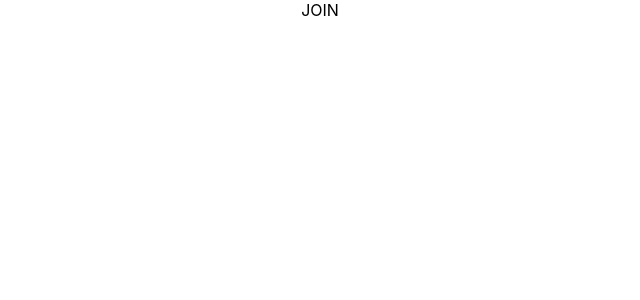
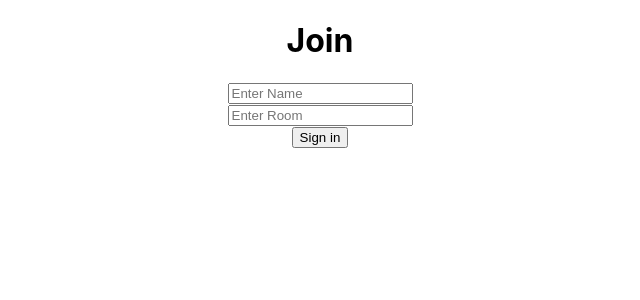
Before and after one commit to dotrider/sliding_intoDms, a React (Create React App) app: page / in a window 1280 px wide. Shown: the top 300 px of the page, without its empty margins (320-960 px from the left). Built offline with nearby package versions, Linux system fonts and the light colour scheme.

Commit message:
join conversation comp set

```diff
--- a/src/Components/Join/Join.js
+++ b/src/Components/Join/Join.js
@@ -1,10 +1,22 @@
-import React from 'react';
+import React, { useState } from 'react';
 
-const Join = () => {
+
+const Join = (props) => {
+    const [name, setName] = useState(''),
+    [room, setRoom] = useState('');
+
+    console.log(props)
 
     return(
         <div>
-            JOIN
+            <h1>Join</h1>
+            <div>
+                <input placeholder='Enter Name' type='text' onChange={(e) => setName(e.target.value)}/>
+            </div>
+            <div>
+                <input placeholder='Enter Room' type='text' onChange={(e) => setRoom(e.target.value)}/>
+            </div>
+            <button onClick={ e => (!name || !room)? e.preventDefault() : props.history.push(`/messages?name=${name}$room=${room}`)}>Sign in</button>
         </div>
     )
 }
--- a/src/Components/Chat/Chat.js
+++ b/src/Components/Messages/Messages.js
@@ -1,12 +1,12 @@
 import React from 'react';
 
-const Chat = () => {
+const Messages = () => {
 
     return(
         <div>
-            CHAT
+            Messages
         </div>
     )
 }
 
-export default Chat;
+export default Messages;
--- a/src/routes.js
+++ b/src/routes.js
@@ -1,11 +1,11 @@
 import React from 'react';
 import { Switch, Route } from 'react-router-dom';
 import Join from './Components/Join/Join';
-import Chat from './Components/Chat/Chat';
+import Messages from './Components/Messages/Messages';
 
 export default (
     <Switch>
         <Route exact path='/' component={Join}/>
-        <Route path='/chat' component={Chat}/>
+        <Route path='/messages' component={Messages}/>
     </Switch>
 )
```
Also changed, not shown: 1 other file (tests, documents, lock files or other folders).
